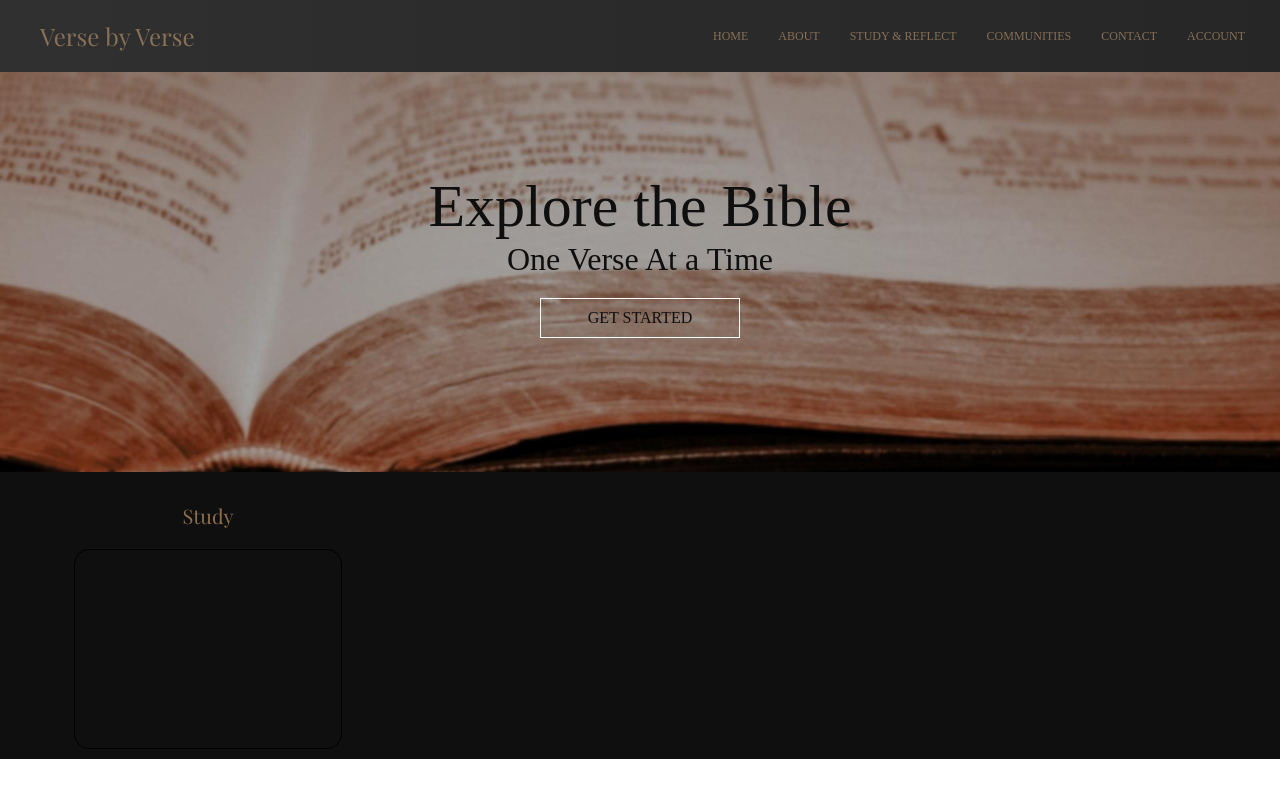
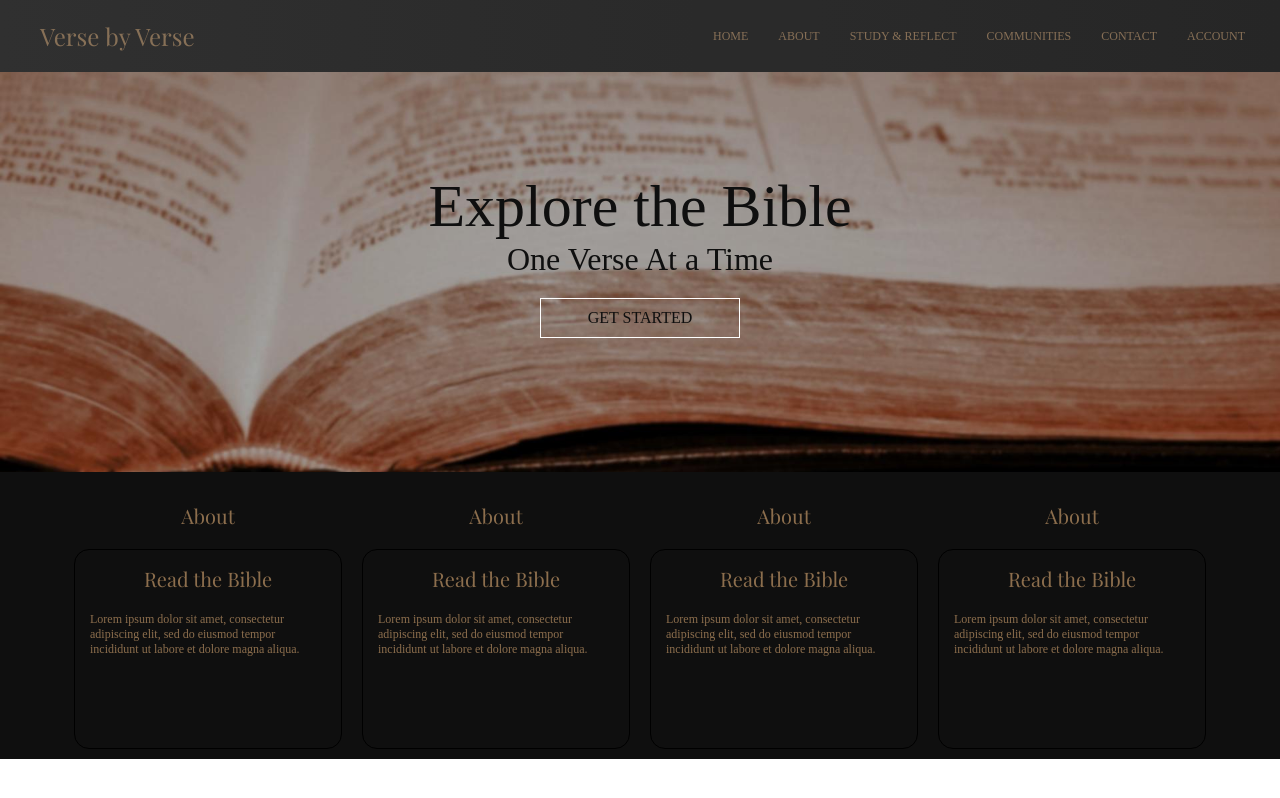
Before and after one commit to LeeJay0126/verse_by_verse, a React (Create React App) app: page / in a window 1280 px wide. Built offline with nearby package versions, Linux system fonts and the light colour scheme; a web font is replaced by a local one.

Commit message:
Home Page card wire frame created
Wireframe for home page card created.

Still need to further componentize card

```diff
--- a/src/home/homeBody/HomeBody.css
+++ b/src/home/homeBody/HomeBody.css
@@ -44,4 +44,10 @@
     border: 1px solid;
     border-radius: 15px;
     height: 200px;
+    padding: 15px ;
 }
+
+.HomeBodyCard p {
+    font-size: 12px;
+    color: #8C6E4D;
+}
--- a/src/home/homeBody/HomeBody.js
+++ b/src/home/homeBody/HomeBody.js
@@ -6,7 +6,10 @@
     return (
         <section className="HomeBody">
             <div className="HomeBodyCardContainer">
-                <HomeBodyCard name={"Study"}/>
+                <HomeBodyCard name={"About"}/>
+                <HomeBodyCard name={"About"}/>
+                <HomeBodyCard name={"About"}/>
+                <HomeBodyCard name={"About"}/>
             </div>
         </section>
     );
--- a/src/home/homeBody/HomeBodyCard.js
+++ b/src/home/homeBody/HomeBodyCard.js
@@ -6,6 +6,12 @@
         <section className='HBC'>
             <h3>{props.name}</h3>
             <div className='HomeBodyCard'>
+                <h3>
+                    Read the Bible
+                </h3>
+                <p>
+                    Lorem ipsum dolor sit amet, consectetur adipiscing elit, sed do eiusmod tempor incididunt ut labore et dolore magna aliqua.
+                </p>
             </div>
         </section>
     );
```
